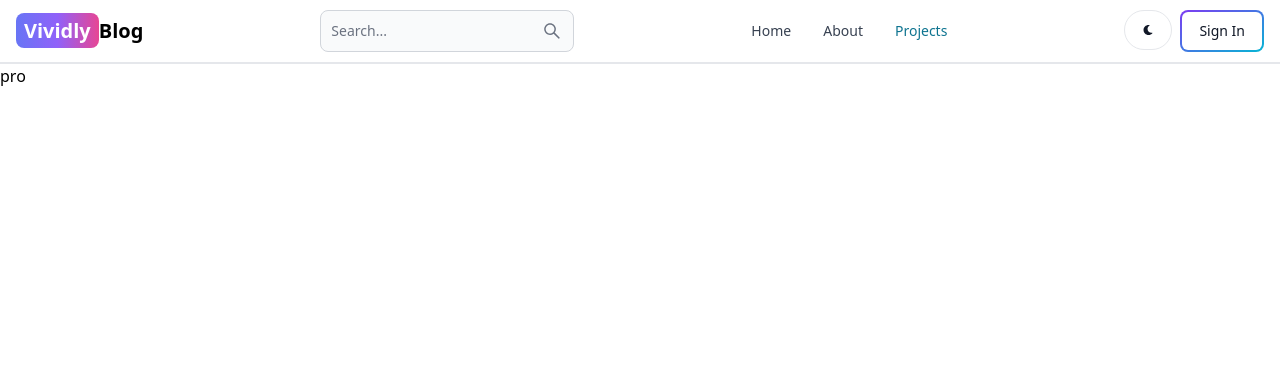
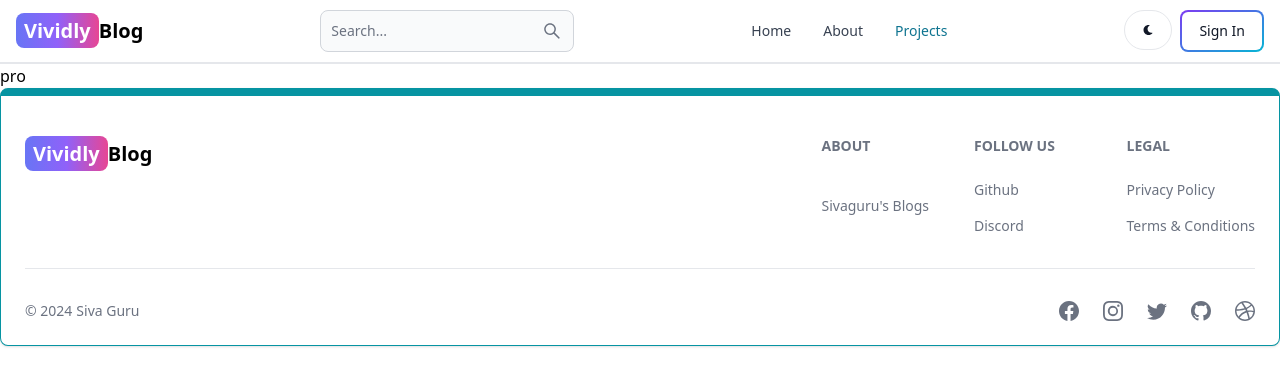
Before and after one commit to SivaGuruK/BLOG-MERN-APPLICATION, a React (Vite) app in the folder client/: page /projects in a window 1280 px wide. Shown: the top 386 px of the page. Built offline with nearby package versions, Linux system fonts and the light colour scheme.

Commit message:
create and add the footer component

```diff
--- a/client/src/App.jsx
+++ b/client/src/App.jsx
@@ -6,6 +6,7 @@
 import SignUp from "./pages/SignUp"
 import Dashboard from "./pages/Dashboard"
 import Header from "./components/Header"
+import Footer from "./components/Footer"
 
 
 export default function App() {
@@ -20,6 +21,7 @@
         <Route path="/dashboard" element={<Dashboard />} />
         <Route path="/projects" element={<Projects />} />
       </Routes>
+      <Footer/>
     </BrowserRouter>
   );
 }
--- /dev/null
+++ b/client/src/components/Footer.jsx
@@ -0,0 +1,88 @@
+import { Footer } from "flowbite-react";
+import { Link } from "react-router-dom";
+import {
+  BsFacebook,
+  BsInstagram,
+  BsTwitter,
+  BsGithub,
+  BsDribbble,
+} from "react-icons/bs";
+export default function FooterCom() {
+  return (
+    <Footer container className="border border-t-8 border-teal-500">
+      <div className="w-full max-w-7xl mx-auto">
+        <div className="grid w-full justify-between sm:flex md:grid-cols-1">
+          <div className="mt-5">
+            <Link
+              to="/"
+              className="self-center whitespace-nowrap text-lg sm:text-xl font-semibold dark:text-white"
+            >
+              <span className="px-2 py-1 bg-gradient-to-r from-indigo-500 via-purple-500 to-pink-500 rounded-lg text-white">
+                Vividly
+              </span>
+              Blog
+            </Link>
+          </div>
+          <div className="grid grid-cols-2 gap-8 mt-4 sm:grid-cols-3 sm:gap-6">
+            <div>
+              <Footer.Title title="About" />
+              <Footer.LinkGroup col>
+                <Footer.Link
+                  href="https://www.100jsprojects.com"
+                  target="_blank"
+                  rel="noopener noreferrer"
+                >
+                </Footer.Link>
+                <Footer.Link
+                  href="/about"
+                  target="_blank"
+                  rel="noopener noreferrer"
+                >
+                  Sivaguru's Blogs
+                </Footer.Link>
+              </Footer.LinkGroup>
+            </div>
+            <div>
+              <Footer.Title title="Follow us" />
+              <Footer.LinkGroup col>
+                <Footer.Link
+                  href="https://www.github.com/"
+                  target="_blank"
+                  rel="noopener noreferrer"
+                >
+                  Github
+                </Footer.Link>
+                <Footer.Link href="#">Discord</Footer.Link>
+              </Footer.LinkGroup>
+            </div>
+            <div>
+              <Footer.Title title="Legal" />
+              <Footer.LinkGroup col>
+                <Footer.Link href="#">Privacy Policy</Footer.Link>
+                <Footer.Link href="#">Terms &amp; Conditions</Footer.Link>
+              </Footer.LinkGroup>
+            </div>
+          </div>
+        </div>
+        <Footer.Divider />
+        <div className="w-full sm:flex sm:items-center sm:justify-between">
+          <Footer.Copyright
+            href="#"
+            by="Siva Guru"
+            year={new Date().getFullYear()}
+          />
+          <div className="flex gap-6 sm:mt-0 mt-4 sm:justify-center">
+            <Footer.Icon href="#" icon={BsFacebook} />
+            <Footer.Icon href="#" icon={BsInstagram} />
+            <Footer.Icon href="#" icon={BsTwitter} />
+            <Footer.Icon
+              href="https://github.com/"
+              icon={BsGithub}
+            />
+            <Footer.Icon href="#" icon={BsDribbble} />
+          </div>
+        </div>
+      </div>
+    </Footer>
+  );
+}
```
